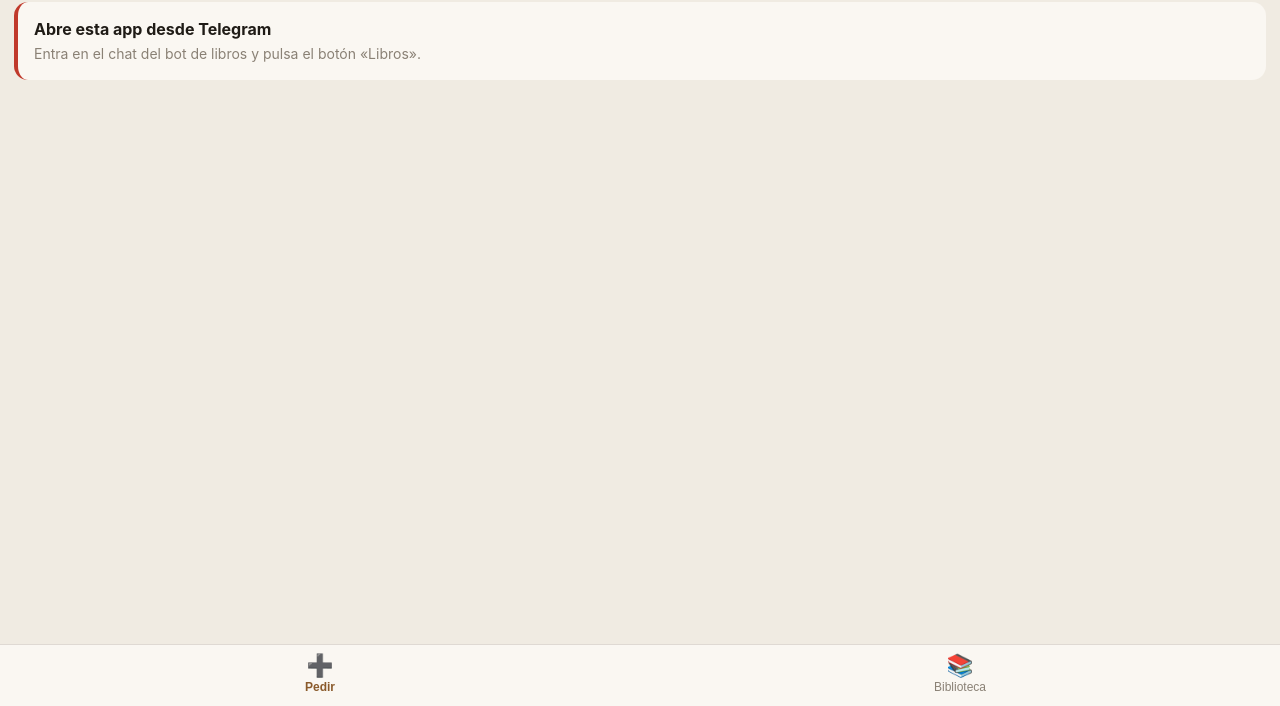
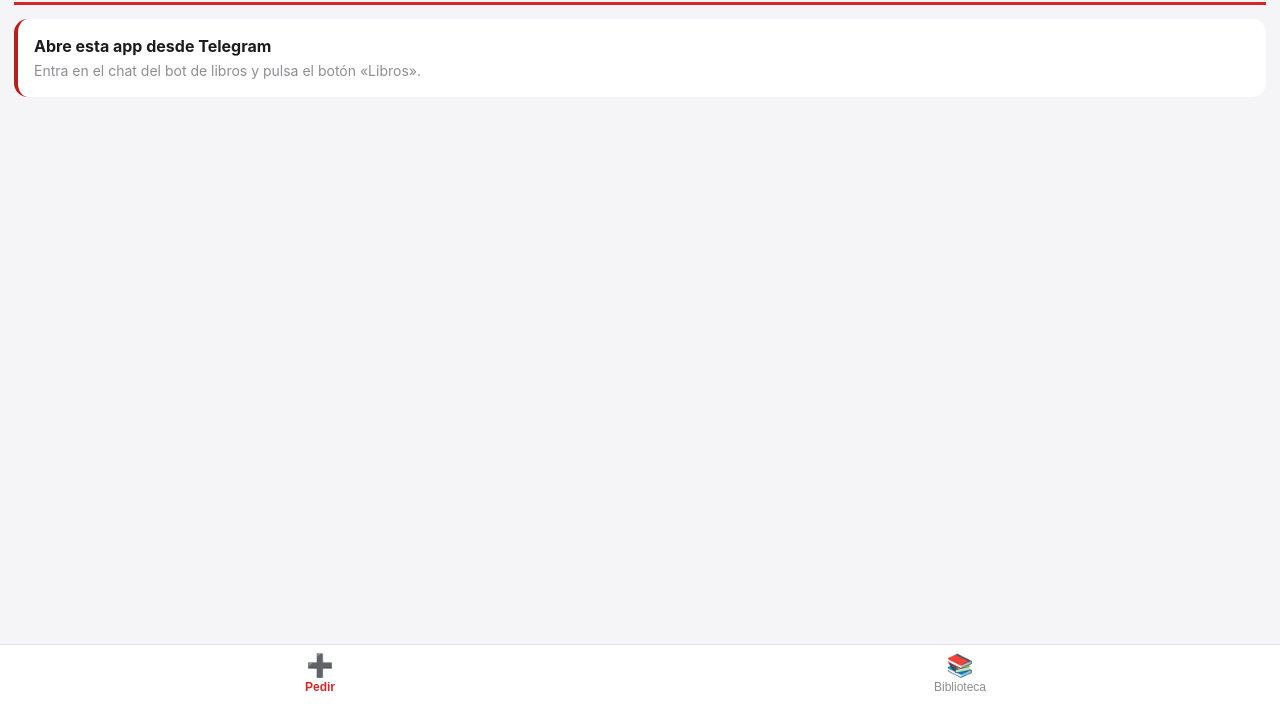
Before and after one commit to MiNombreEsDani/libros-app, a plain HTML site: page index.html in a window 1280 px wide. Shown: the part 94-800 px from the top of the page. Drawn offline with Linux system fonts and the light colour scheme.

Commit message:
Logo propio (robot rojo con libro verde) y colores rojo/blanco/azul
Co-Authored-By: Claude Opus 5.5 <noreply@anthropic.com>
Claude-Session: https://claude.ai/code/session_01N8up3Px54hZmx9Afs5PWMk

```diff
--- a/index.html
+++ b/index.html
@@ -8,20 +8,22 @@
 <link rel="icon" type="image/png" sizes="192x192" href="logo-192.png">
 <link rel="apple-touch-icon" sizes="180x180" href="logo-180.png">
 <link rel="manifest" href="manifest.json">
-<meta name="theme-color" content="#f0ebe2">
+<meta name="theme-color" content="#ffffff">
 <script src="https://telegram.org/js/telegram-web-app.js"></script>
 <style>
   :root {
-    --bg: var(--tg-theme-bg-color, #faf7f2);
-    --bg2: var(--tg-theme-secondary-bg-color, #f0ebe2);
-    --text: var(--tg-theme-text-color, #1f1b16);
-    --hint: var(--tg-theme-hint-color, #8a8175);
-    --link: var(--tg-theme-link-color, #8a5a2b);
-    --btn: var(--tg-theme-button-color, #8a5a2b);
-    --btn-text: var(--tg-theme-button-text-color, #ffffff);
-    --card: var(--tg-theme-section-bg-color, var(--bg));
+    /* Paleta de la marca: rojo y blanco, detalles en azul, verde para "en tu Kindle" */
+    --red: #d62828; --red-dark: #b71f1f; --blue: #1d6fd8; --green: #2ba84a;
+    --bg: var(--tg-theme-bg-color, #ffffff);
+    --bg2: var(--tg-theme-secondary-bg-color, #f5f5f7);
+    --text: var(--tg-theme-text-color, #1c1c1e);
+    --hint: var(--tg-theme-hint-color, #8e8e93);
+    --link: var(--blue);
+    --btn: var(--red);
+    --btn-text: #ffffff;
+    --card: var(--tg-theme-section-bg-color, #ffffff);
     --sep: color-mix(in srgb, var(--hint) 25%, transparent);
-    --ok: #2e7d4f; --warn: #b7791f; --err: #c0392b; --info: #3b6ea8;
+    --ok: var(--green); --warn: #e08a00; --err: var(--red-dark); --info: var(--blue);
   }
   * { box-sizing: border-box; -webkit-tap-highlight-color: transparent; }
   [hidden] { display: none !important; }
@@ -31,6 +33,8 @@
   header { padding: 22px 18px 6px; display: flex; align-items: center; gap: 14px; }
   header .logo { flex: none; width: 56px; height: 56px; border-radius: 16px; background: #fff;
     object-fit: contain; box-shadow: 0 1px 4px rgba(0,0,0,.12); }
+  header h1 { color: var(--text); }
+  header { border-bottom: 3px solid var(--red); margin: 0 14px 6px; padding-left: 4px; padding-right: 4px; padding-bottom: 14px; }
   header h1 { margin: 0; font-size: 26px; letter-spacing: -0.02em; }
   header p { margin: 4px 0 0; color: var(--hint); font-size: 14px; }
   main { padding: 8px 14px 20px; }
@@ -41,7 +45,7 @@
   label { display: block; font-size: 13px; color: var(--hint); margin: 10px 0 6px; }
   input { width: 100%; padding: 13px 14px; font-size: 16px; color: var(--text);
     background: var(--bg2); border: 1px solid transparent; border-radius: 10px; outline: none; }
-  input:focus { border-color: var(--btn); }
+  input:focus { border-color: var(--blue); }
   button.primary { width: 100%; margin-top: 16px; padding: 14px; border: 0; border-radius: 12px;
     background: var(--btn); color: var(--btn-text); font-size: 16px; font-weight: 600; }
   button.primary:disabled { opacity: .5; }
@@ -234,7 +238,7 @@ $("form-pedir").onsubmit = async (ev) => {
 };
 
 // ------------------------------------------------------------ Biblioteca
-const COLORS = ["#8a5a2b", "#3b6ea8", "#2e7d4f", "#7b4d8f", "#b7791f", "#a63d40", "#456b6b"];
+const COLORS = ["#d62828", "#1d6fd8", "#b71f1f", "#1757ad", "#e04848", "#3f86e0"];
 function coverColor(s) { let h = 0; for (const c of s) h = (h * 31 + c.charCodeAt(0)) >>> 0; return COLORS[h % COLORS.length]; }
 function fecha(iso) {
   const d = new Date(iso);
```
Also changed, not shown: logo-180.png, logo-192.png, logo-512.png, logo-64.png, logo.svg (added), manifest.json.
